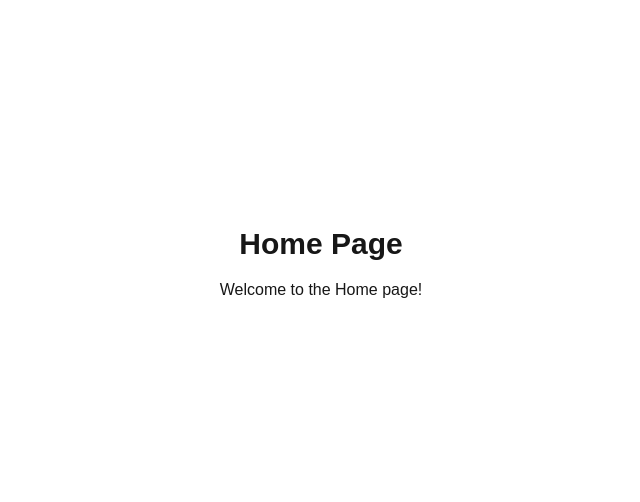
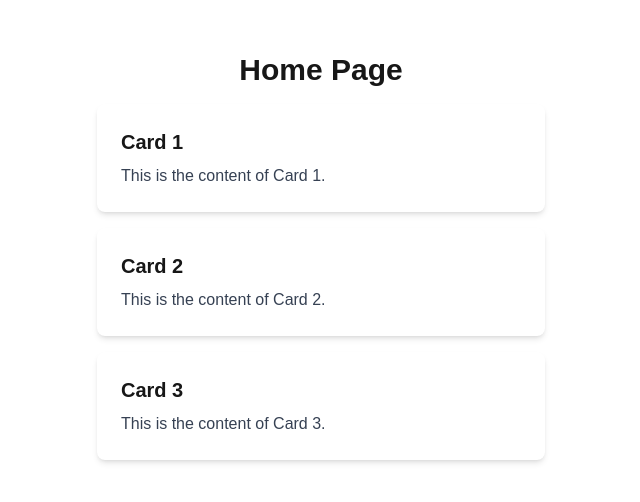
Before and after one commit to Feyisayi233/alx-project-0x02-setup, a Next.js app in the folder alx-project-0x02/: page /home in a window 1280 px wide. Shown: the part 136-638 px from the top of the page, without its empty margins (319-959 px from the left). Built offline with nearby package versions, Linux system fonts and the light colour scheme.

Commit message:
Add reusable Card component and update home page
Introduced a Card component with title and content props. Updated the home page to display multiple Card instances and added the CardProps interface for type safety.

```diff
--- /dev/null
+++ b/alx-project-0x02/components/common/Card.tsx
@@ -0,0 +1,11 @@
+import React from "react";
+import { CardProps } from "../../interfaces";
+
+const Card: React.FC<CardProps> = ({ title, content }) => (
+  <div className="bg-white rounded-lg shadow-md p-6 mb-4 w-full max-w-md">
+    <h2 className="text-xl font-semibold mb-2">{title}</h2>
+    <p className="text-gray-700">{content}</p>
+  </div>
+);
+
+export default Card;
--- a/alx-project-0x02/pages/home.tsx
+++ b/alx-project-0x02/pages/home.tsx
@@ -1,7 +1,11 @@
+import Card from "../components/common/Card";
+
 const HomePage = () => (
   <div className="flex flex-col items-center justify-center min-h-screen p-8">
     <h1 className="text-3xl font-bold mb-4">Home Page</h1>
-    <p>Welcome to the Home page!</p>
+    <Card title="Card 1" content="This is the content of Card 1." />
+    <Card title="Card 2" content="This is the content of Card 2." />
+    <Card title="Card 3" content="This is the content of Card 3." />
   </div>
 );
 
```
Also changed, not shown: alx-project-0x02/interfaces/index.ts (+4 -3 lines).
